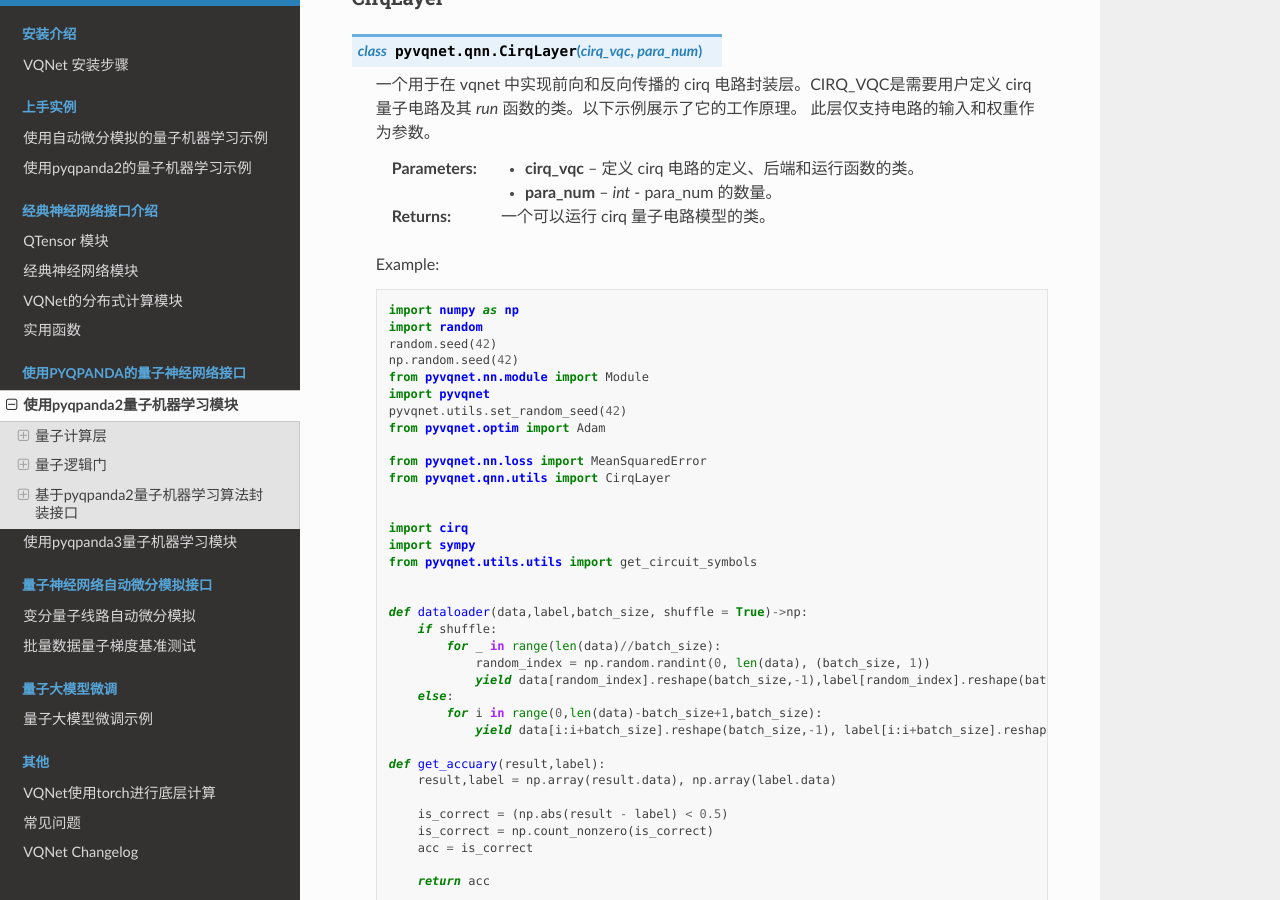
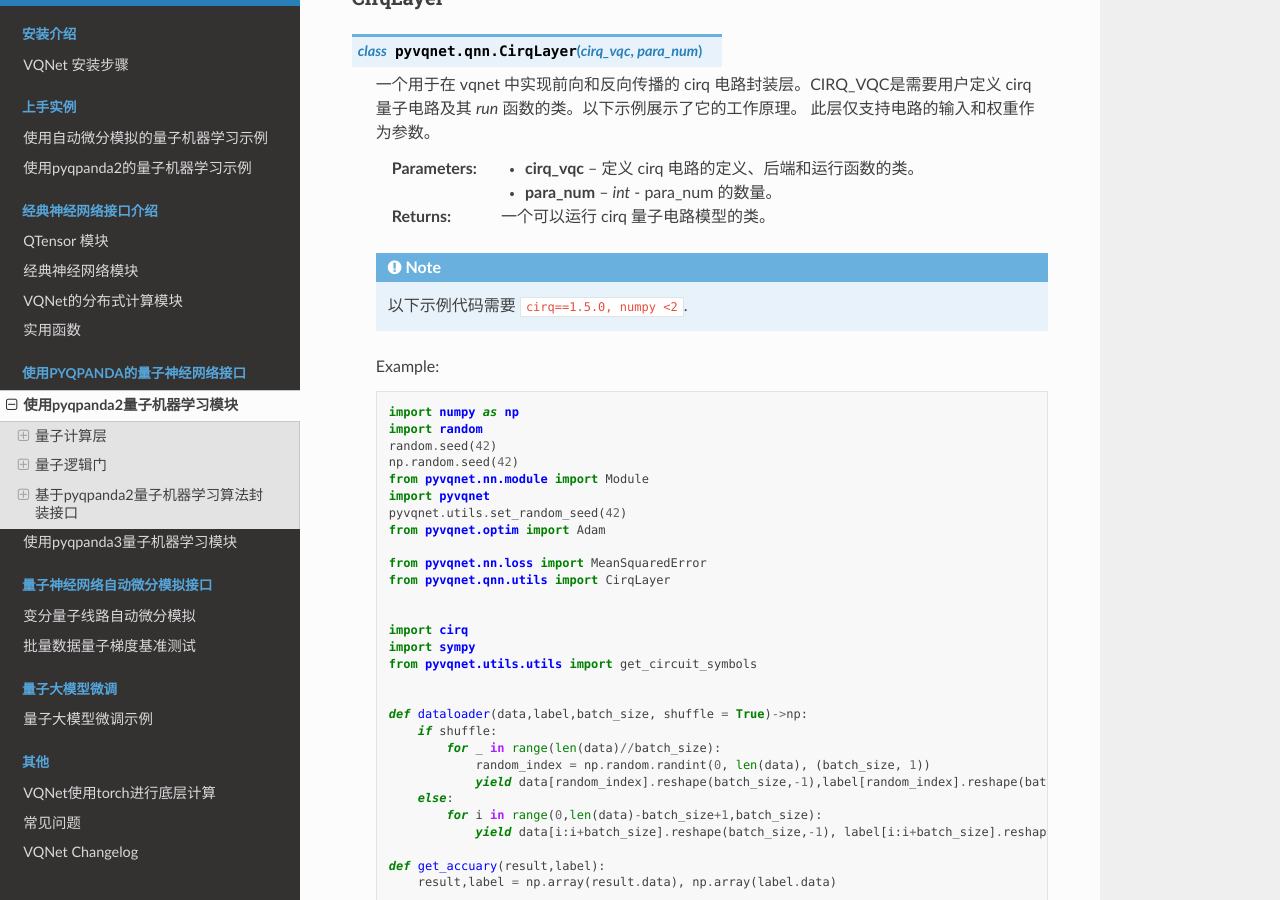
Before and after one commit to OriginQ/VQNET2.0-tutorial, a Sphinx documentation site: the page built from source/rst/qnn.rst, in a window 1280 px wide and 900 px high, scrolled down 17863 px. Built offline with Sphinx 7.4.7 and the Read the Docs theme 3.1.0, drawn with Linux system fonts in a browser that asks for light colours.

Commit message:
[ref] add require for cirq layer doc

```diff
--- a/source/rst/qnn.rst
+++ b/source/rst/qnn.rst
@@ -54,6 +54,7 @@ QuantumLayer是一个支持量子含参线路作为参数的自动求导模块
     :return: 一个可以计算量子线路的模块。
 
     .. note::
+
         qprog_with_measure是pyqpanda2中定义的量子线路函数 :https://pyqpanda-toturial.readthedocs.io/zh/latest/QCircuit.html。
 
         此函数必须包含以下参数作为函数入参(即使某个参数未实际使用),否则无法在QuantumLayer中正常运行。
@@ -922,6 +923,10 @@ CirqLayer
     :param para_num: `int` - para_num 的数量。
     :return: 一个可以运行 cirq 量子电路模型的类。
 
+    .. note::
+
+        以下示例代码需要 ``cirq==1.5.0, numpy <2``.
+
     Example::
 
         import numpy as np
```
